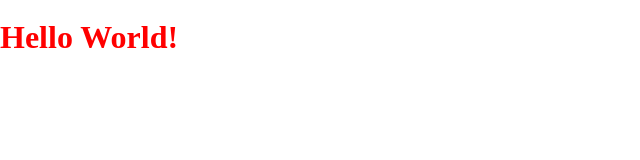
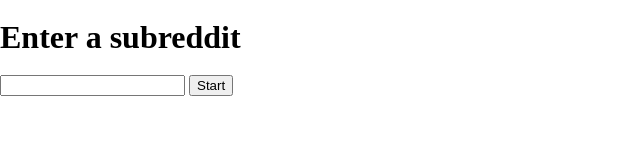
Before and after one commit to devpin95/Reddit-Slideshow, a plain HTML site: page index.html in a window 1280 px wide. Shown: the whole page, without its empty margins (0-640 px from the left). Drawn offline with nearby package versions, Linux system fonts and the light colour scheme; a web font is replaced by a local one.

Commit message:
Getting the page ready

```diff
--- a/css/main_styles.css
+++ b/css/main_styles.css
@@ -68,6 +68,5 @@ body {
 	padding:0;
 }
 h1 {
-	color:#f00;
 	font-family: 'butlerblack';
 }
--- a/index.html
+++ b/index.html
@@ -5,8 +5,14 @@
     <title>Reddit-Slideshow</title>
     <link rel="stylesheet" href="css/reset.css">
     <link rel="stylesheet" href="css/main_styles.css">
+    <script src="https://ajax.googleapis.com/ajax/libs/jquery/3.2.1/jquery.min.js"></script>
   </head>
   <body>
-  <h1>Hello World!</h1>
+  	<h1>Enter a subreddit</h1>
+  	<form>
+  		<input type="text" />
+  		<input type="button" value="Start" />
+  	</form>
+  	<div id="slideshow"></div>
   </body>
 </html>
```
